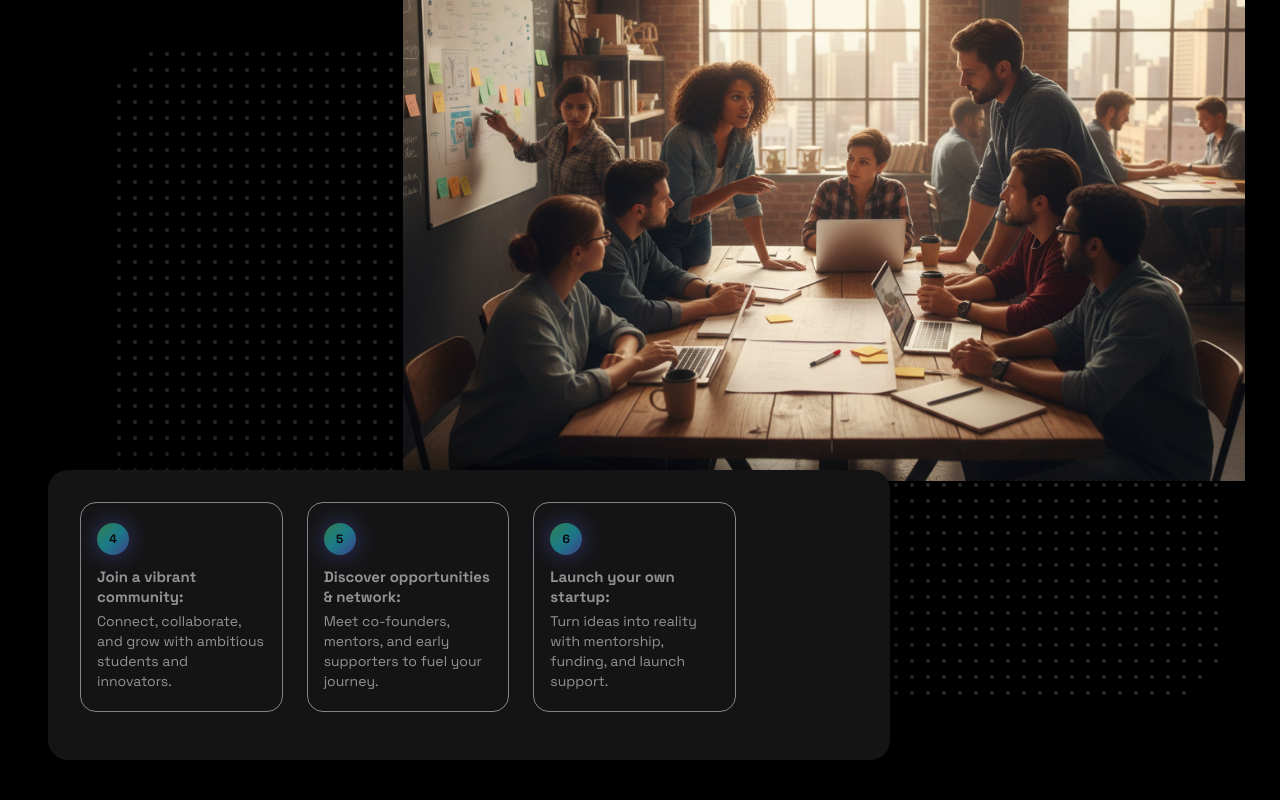
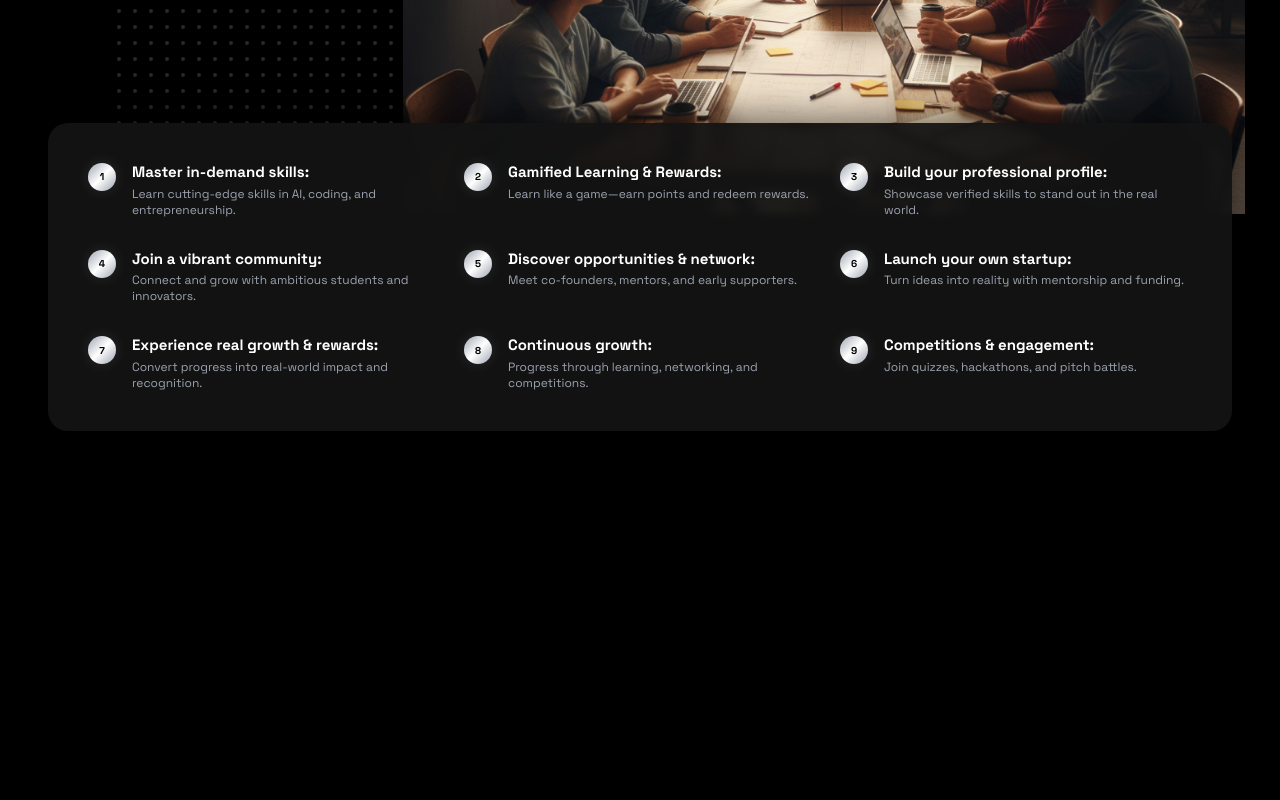
Before and after one commit to evolveducation/Evolve-Education, a React (Vite) app: page / in a window 1280 px wide. Shown: the part 2280-3080 px from the top of the page. Built offline with nearby package versions, Linux system fonts and the light colour scheme.

Commit message:
little ui change

```diff
--- a/src/screens/Evolve/sections/CallToActionSection/CallToActionSection.tsx
+++ b/src/screens/Evolve/sections/CallToActionSection/CallToActionSection.tsx
@@ -2,174 +2,92 @@ import { useEffect, useState } from "react";
 import { Card, CardContent } from "../../../../components/ui/card";
 
 export const CallToActionSection = (): JSX.Element => {
-  const navigationDots = [
-    { active: true },
-    { active: false },
-    { active: false },
-  ];
-
   const reasons = [
-    {
-      title: "Master in-demand skills:",
-      description:
-        "Learn cutting-edge skills in AI, coding, and entrepreneurship to stay future-ready.",
-    },
-    {
-      title: "Gamified Learning & Rewards:",
-      description:
-        "Learn like a game—earn points, unlock levels, and redeem real rewards.",
-    },
-    {
-      title: "Build your professional profile:",
-      description:
-        "Showcase verified skills and achievements to stand out in the real world.",
-    },
-    {
-      title: "Join a vibrant community:",
-      description:
-        "Connect, collaborate, and grow with ambitious students and innovators.",
-    },
-    {
-      title: "Discover opportunities & network:",
-      description:
-        "Meet co-founders, mentors, and early supporters to fuel your journey.",
-    },
-    {
-      title: "Launch your own startup:",
-      description:
-        "Turn ideas into reality with mentorship, funding, and launch support.",
-    },
-    {
-      title: "Experience real growth & rewards:",
-      description:
-        "Convert your learning progress into real-world impact and recognition.",
-    },
-    {
-      title: "Continuous growth:",
-      description:
-        "Keep progressing through learning, networking, competitions, and rewards.",
-    },
-    {
-      title: "Competitions & engagement:",
-      description:
-        "Join quizzes, hackathons, and pitch battles—and get feedback that counts.",
-    },
+    { title: "Master in-demand skills:", description: "Learn cutting-edge skills in AI, coding, and entrepreneurship." },
+    { title: "Gamified Learning & Rewards:", description: "Learn like a game—earn points and redeem rewards." },
+    { title: "Build your professional profile:", description: "Showcase verified skills to stand out in the real world." },
+    { title: "Join a vibrant community:", description: "Connect and grow with ambitious students and innovators." },
+    { title: "Discover opportunities & network:", description: "Meet co-founders, mentors, and early supporters." },
+    { title: "Launch your own startup:", description: "Turn ideas into reality with mentorship and funding." },
+    { title: "Experience real growth & rewards:", description: "Convert progress into real-world impact and recognition." },
+    { title: "Continuous growth:", description: "Progress through learning, networking, and competitions." },
+    { title: "Competitions & engagement:", description: "Join quizzes, hackathons, and pitch battles." },
   ];
 
   const [isAnimated, setIsAnimated] = useState(false);
-  const [currentIndex, setCurrentIndex] = useState(0);
-  const itemsPerPage = 3;
 
   useEffect(() => {
     const timeout = setTimeout(() => {
       setIsAnimated(true);
     }, 150);
-
     return () => clearTimeout(timeout);
   }, []);
-
-  useEffect(() => {
-    const interval = setInterval(() => {
-      setCurrentIndex((prev) => (prev + itemsPerPage) % reasons.length);
-    }, 5000);
-
-    return () => clearInterval(interval);
-  }, [itemsPerPage, reasons.length]);
 
   return (
     <section
       id="vision"
-      className="w-full max-w-[1200px] mx-auto mt-12 md:mt-[200px] flex flex-col gap-14 md:gap-[102px] px-8 md:px-2"
+      className="w-full h-full max-w-[1200px] mx-auto mt-12 md:mt-[20px] flex flex-col gap-10 md:gap-[15px] px-6 md:px-2"
     >
-      <header className="flex flex-col items-start gap-8 md:gap-[60px] w-full max-w-[716px]">
-        <div className="text-xs md:text-sm text-center tracking-[2.80px] leading-[22.4px] whitespace-nowrap [font-family:'Space_Grotesk',Helvetica] font-medium text-white">
+      <header className="flex flex-col items-start gap-4 md:gap-[60px] w-full max-w-[716px]">
+        <div className="text-[10px] md:text-sm tracking-[2.80px] leading-[22.4px] uppercase [font-family:'Space_Grotesk',Helvetica] font-medium text-white">
           REASON TO JOIN EVOLVED
         </div>
 
-        <h2 className="[font-family:'Space_Grotesk',Helvetica] font-medium text-white text-4xl md:text-[64px] tracking-tight md:tracking-[0] leading-tight md:leading-[78px]">
+        <h2 className="[font-family:'Space_Grotesk',Helvetica] font-medium text-white text-3xl md:text-[64px] tracking-tight leading-tight md:leading-[78px]">
           Why Join Evolved
         </h2>
       </header>
 
-      <div className="relative w-full min-h-[420px] md:min-h-[780px]">
+      <div className="relative w-full flex flex-col md:block md:min-h-[1100px]">
+        {/* Decorative Backgrounds */}
         <img
-          className="hidden md:block absolute top-[277px] left-[702px] w-[468px] h-[468px]"
-          alt="Group"
+          className="hidden md:block absolute top-[277px] left-[702px] w-[468px] h-[468px] pointer-events-none"
+          alt="Decoration"
           src="/group-626239.png"
         />
-
         <img
-          className="hidden md:block absolute top-[102px] left-[69px] w-[468px] h-[468px]"
-          alt="Frame"
+          className="hidden md:block absolute top-[102px] left-[69px] w-[468px] h-[468px] pointer-events-none"
+          alt="Decoration"
           src="/frame-626240.svg"
         />
 
+        {/* Main Image */}
         <img
-          className="block md:absolute md:top-0 md:left-[355px] w-full max-w-[360px] md:max-w-none md:w-[842px] h-auto md:h-[531px] mx-auto md:mx-0"
-          alt="Group"
+          className="relative md:absolute md:top-0 md:left-[355px] w-full max-w-[300px] md:max-w-none md:w-[842px] h-auto md:h-[531px] mx-auto z-10 mb-8 md:mb-0"
+          alt="Join Evolved"
           src="/joinus.png"
         />
 
-        <Card className="relative md:absolute md:top-[520px] left-0 w-full md:w-[842px] bg-[#141414] rounded-[20px] border-0 gap-2 shadow-[0_0_40px_rgba(0,0,0,0.6)] transition-transform transition-shadow duration-300 ease-out hover:-translate-y-1 hover:shadow-[0_0_60px_rgba(0,0,0,0.9)] md:h-[290px]">
-          <CardContent className="flex flex-col w-full md:w-[708px] items-start gap-6 md:gap-[40px] p-5 md:pt-8 md:pl-8 md:pb-8 h-full">
-            <div className="flex flex-col items-start gap-6 md:gap-10 w-full">
-              {/* <img
-                className="w-12 h-12 md:w-[60px] md:h-[60px]"
-                alt="Frame"
-                src="/frame.svg"
-              /> */}
-              <div className="flex flex-col items-start gap-5 md:gap-7 w-full">
-                <ol className="w-full grid gap-4 md:gap-6 md:grid-cols-3 list-none font-normal text-sm md:text-base leading-relaxed md:leading-[25.6px] [font-family:'Space_Grotesk',Helvetica] text-white tracking-[0]">
-                  {Array.from({ length: itemsPerPage }).map((_, localIndex) => {
-                    const reasonIndex = (currentIndex + localIndex) % reasons.length;
-                    const reason = reasons[reasonIndex];
-                    return (
+        {/* The Card - border-0 added here */}
+        <Card className="relative md:absolute md:top-[440px] left-0 w-full bg-[#141414]/95 backdrop-blur-sm rounded-[20px] border-0 shadow-[0_0_40px_rgba(0,0,0,0.6)] z-20">
+          <CardContent className="p-6 md:p-10">
+            <div className="w-full">
+              <ol className="w-full grid gap-6 md:gap-x-6 md:gap-y-8 grid-cols-1 md:grid-cols-2 lg:grid-cols-3 list-none [font-family:'Space_Grotesk',Helvetica]">
+                {reasons.map((reason, index) => (
                   <li
-                        key={reason.title}
-                        className={`transition-all duration-500 ease-out rounded-2xl bg-white/5/0 border border-white/5 hover:border-white/20 px-4 py-4 md:py-5 flex flex-col gap-3 shadow-[0_0_0_rgba(0,0,0,0)] hover:shadow-[0_18px_45px_rgba(0,0,0,0.55)] ${
-                          isAnimated
-                            ? "opacity-100 animate-[pulse_5s_ease-in-out_infinite]"
-                            : "opacity-0"
+                    key={index}
+                    className={`transition-all duration-700 ease-out flex gap-4 ${
+                      isAnimated ? "opacity-100 translate-y-0" : "opacity-0 translate-y-4"
                     }`}
-                        style={{ transitionDelay: `${localIndex * 80}ms` }}
+                    style={{ transitionDelay: `${index * 50}ms` }}
                   >
-                        <div className="flex items-center gap-3">
-                          <span className="flex h-8 w-8 items-center justify-center rounded-full bg-gradient-to-br from-[#4ADE80] via-[#22D3EE] to-[#6366F1] text-xs font-semibold text-black shadow-[0_0_25px_rgba(99,102,241,0.8)]">
-                            {reasonIndex + 1}
+                    {/* Number Badge */}
+                    <span className="flex-shrink-0 flex h-7 w-7 items-center justify-center rounded-full bg-gradient-to-br from-gray-400 via-white to-gray-400 text-[10px] font-bold text-black shadow-[0_0_15px_rgba(255,255,255,0.1)]">
+                      {index + 1}
                     </span>
 
-                        </div>
-
                     <div className="flex flex-col gap-1">
-                          <div className="font-semibold text-sm md:text-[15px]">
+                      <div className="font-bold text-white text-sm md:text-[15px] leading-tight">
                         {reason.title}
                       </div>
-                          <p className="text-xs md:text-sm text-white/80">
+                      <p className="text-[12px] md:text-xs text-gray-400 leading-snug">
                         {reason.description}
                       </p>
                     </div>
                   </li>
-                    );
-                  })}
+                ))}
               </ol>
             </div>
-            </div>
-{/*
-            <nav
-              className="flex items-center gap-1"
-              aria-label="Slide navigation"
-            >
-              {navigationDots.map((dot, index) => (
-                <button
-                  key={index}
-                  className={`w-3 h-3 rounded-full transition-colors ${
-                    dot.active ? "bg-white" : "bg-white/30"
-                  }`}
-                  aria-label={`Go to slide ${index + 1}`}
-                  aria-current={dot.active ? "true" : "false"}
-                />
-              ))}
-            </nav> */}
           </CardContent>
         </Card>
       </div>
--- a/src/screens/Evolve/sections/FooterSection/FooterSection.tsx
+++ b/src/screens/Evolve/sections/FooterSection/FooterSection.tsx
@@ -30,15 +30,15 @@ const testimonialData = [
 
 const statsData = [
   {
-    value: "1k+",
-    description: "Already Registered Candidates",
+    value: "200+",
+    description: "Already in waitlist",
   },
   {
-    value: "100K+",
+    value: "50,000+",
     description: "Expected Reach in 2026",
   },
   {
-    value: "100+",
+    value: "10+",
     description: "Mentors and industry experts",
   },
   // {
```
Lines whose indentation alone changed are shown as unchanged.
